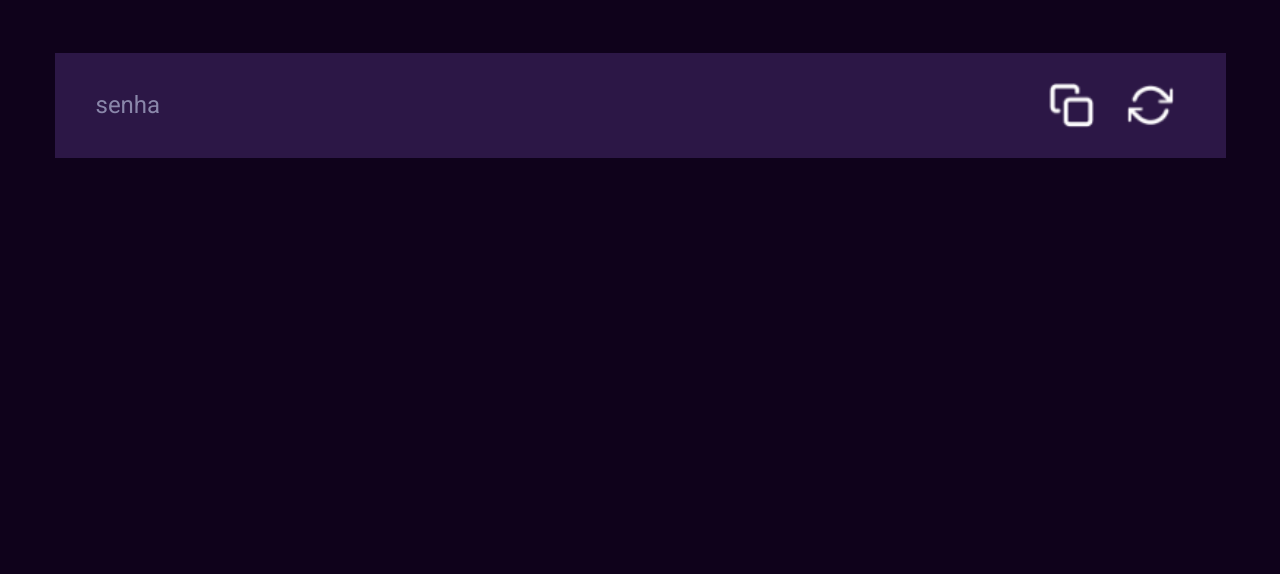
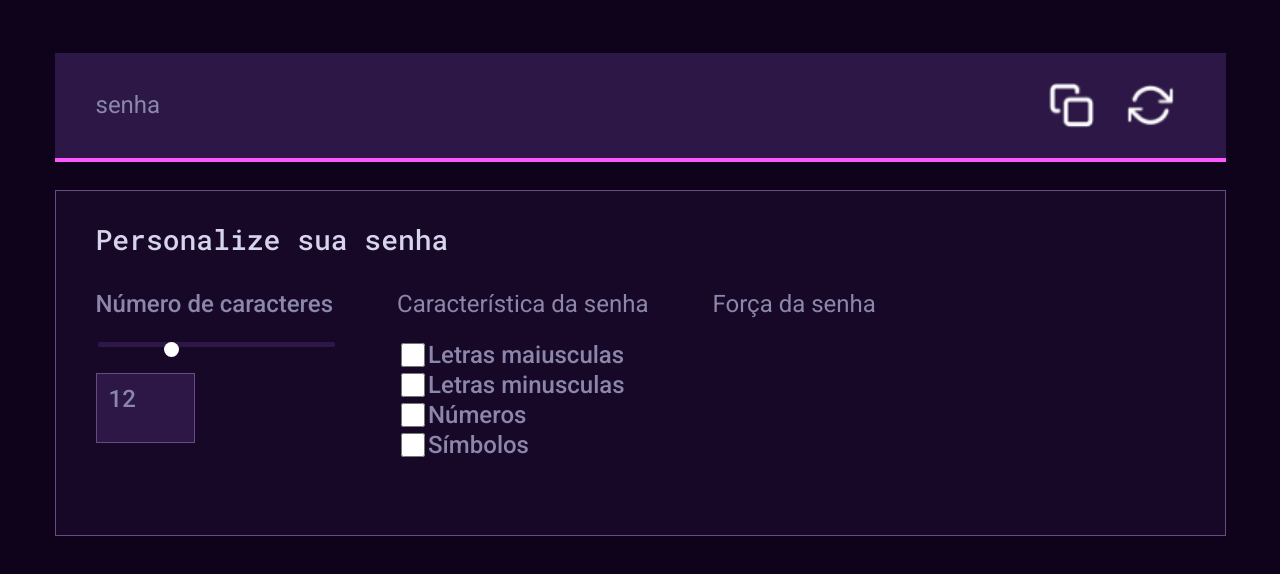
Before and after one commit to aylanatalia/Gerador-Senha, a plain HTML site: page index.html in a window 1280 px wide. Shown: the part 206-780 px from the top of the page. Drawn offline with Linux system fonts and the light colour scheme.

Commit message:
estilizacao input range e checkbox

```diff
--- a/estilos/estilos.css
+++ b/estilos/estilos.css
@@ -7,8 +7,12 @@
     --cor-fonte-subtitulo: #D7D5EB;
     --cor-fonte-secundaria: #8A87AA;
     --cor-fundo-output: #2C1746;
-    --cor-fundo-retangulo: #2C1746;
+    --cor-fundo-retangulo: #180828;
+    --cor-borda-retangulo: #694A81;
     --cor-botao: #FD58FF;
+    --cor-fraca: #E71B32;
+    --cor-media: #FAF408;
+    --cor-forte: #00FF85;
 
     /* fontes */
     --fonte-principal: 'Roboto Mono', sans-serife;
@@ -20,6 +24,7 @@
 body {
     background-color: var(--bgcolor);
     align-items: center;
+    justify-content: center;
     display: flex;
     flex-direction: column;
     color: var(--cor-fonte-principal);
@@ -54,13 +59,20 @@ p {
     color: var(--cor-fonte-principal);
 }
 
+main{
+    display: flex;
+    flex-direction: column;
+    gap: 27.8px;
+    align-items: center;
+}
+
 .output-senha{
     width: 68.0625rem;
     display: flex;
     background-color: var(--cor-fundo-output);
     padding: 29px 41px;
     justify-content: space-between;
-    border-bottom: 4.4px var(--cor-botao);
+    border-bottom: 4.4px solid var(--cor-botao);
     margin-top: 57px;
 }
 
@@ -82,3 +94,105 @@ input{
     font-size: 40px;
     font-weight: 500;
 }
+
+.personalizar{
+    background-color: var(--cor-fundo-retangulo);
+    width: 68.0625rem;
+    display: flex;
+    flex-direction: column;
+    gap: 38px;
+    padding: 35px 40px 75.28px 40px;
+    color: var(--cor-fonte-secundaria);
+    font-family: var(--fonte-secundaria);
+    font-size: 24px;
+    font-weight: 500;
+    margin-top: 27.8px;
+    border: 1px solid var(--cor-borda-retangulo);
+}
+
+.opcoes{
+    display: flex;
+    gap: 64px;
+}
+
+h2{
+    font-family: var(--fonte-principal);
+    font-size: 28px;
+    color: var(--cor-fonte-subtitulo);
+}
+
+.quantidade-caracteres{
+    display: flex;
+    flex-direction: column;
+    gap: 24px;
+}
+
+.valor{
+    width:  5.3688rem;
+    height: 3.4375rem;
+    border: 1px solid var(--cor-borda-retangulo);
+    background-color: var(--cor-fundo-output);
+    text-align: start;
+    padding: 0.8125rem 0 0 0.7500rem;
+}
+
+.barra {
+    -webkit-appearance: none;
+    width: 100%;
+    height: 5px;
+    border-radius: 5px;
+    background-color: #2C1746;
+    outline: none;
+  }
+
+  .barra::-webkit-slider-thumb {
+    -webkit-appearance: none;
+    width: 15px;
+    height: 15px;
+    border-radius: 50%;
+    background-color: #ffffff;
+    cursor: pointer;
+    transform: translateX(calc(var(--thumb-position) - 50%)) translateY(-30%);
+  }
+
+  .barra::-webkit-slider-runnable-track {
+    width: 100%;
+    height: 5px;
+    border-radius: 5px;
+    background-color: #2C1746;
+  }
+
+  .barra::-webkit-slider-runnable-track {
+    background-image: linear-gradient(to right, #ffffff 0%, #ffffff var(--thumb-position), #2C1746 var(--thumb-position));
+  }
+
+
+  .caracteristica{
+    display: flex;
+    flex-direction: column;
+    gap: 24px;
+  }
+
+  .opcao-caracteres{
+    display: flex;
+    flex-direction: column;
+    gap: 16px;
+    font-size: 20px;
+  }
+
+.alternativas label{
+    display: flex;
+    align-items: center;
+}
+
+  .alternativas input{
+    width: 24px;
+    height: 24px;
+    vertical-align: middle;
+    background-color: var(--cor-fundo-output) !important;
+    border: 1px solid var(--cor-borda-retangulo);
+  }
+
+
+
+  /* resolver o problema da cor do input range e checkbox */
--- a/index.html
+++ b/index.html
@@ -19,6 +19,7 @@
         </div>
     </header>
     <main>
+        <div class="conteudo">
             <!-- caixa de saida da senha -->
             <div class="output-senha">
                 <div class="texto-output">
@@ -30,7 +31,41 @@
                     <img src="./imagens/refresh.png" alt="Gerar senha">
                 </div>
             </div>
+            <!-- caixa de personalização da senha a ser gerada -->
+            <div class="personalizar">
+                <h2 class="titulo-personalizar">Personalize sua senha</h2>
+                <div class="opcoes">
+                    <div class="quantidade-caracteres">
+                        <label for="numero-caracteres">Número de caracteres</label>
+                        <input type="range" class="barra" id="numero-caracteres" value="12" min="0" max="40">
+                        <span class="valor" id="valor-selecionado">12</span>
+                    </div>
+                    <div class="caracteristica">
+                        <p>Característica da senha</p>
+                        <div class="opcoes-caracteres">
+                            <div class="alternativas">
+                                <label><input id="checkbox" type="checkbox">Letras maiusculas</label>
+                            </div>
+                            <div class="alternativas">
+                                <label><input id="checkbox" type="checkbox">Letras minusculas</label>
+                            </div>
+                            <div class="alternativas">
+                                <label><input id="checkbox" type="checkbox">Números</label>
+                            </div>
+                            <div class="alternativas">
+                                <label><input id="checkbox" type="checkbox">Símbolos</label>
+                            </div>
+                        </div>
+                    </div>
+                    <div class="forca-senha">
+                        <p>Força da senha</p>
+
+                    </div>
+                </div>
+            </div>
+        </div>
     </main>
+    <script src="./js/range.js"></script>
 </body>
 
 </html>
--- /dev/null
+++ b/js/range.js
@@ -0,0 +1,13 @@
+const barra = document.getElementById('numero-caracteres');
+const valorBarra = document.getElementById('valor-selecionado');
+
+
+
+barra.addEventListener('input', () => {
+    //para que o span imprima o valor selecionado na barra
+    valorBarra.textContent = barra.value;
+
+    //para mudar a cor da barra
+    const thumbPosition = (barra.value / barra.max) * 100;
+    barra.style.setProperty('--thumb-position', `${thumbPosition}%`)
+})
```
Lines whose indentation alone changed are shown as unchanged.
